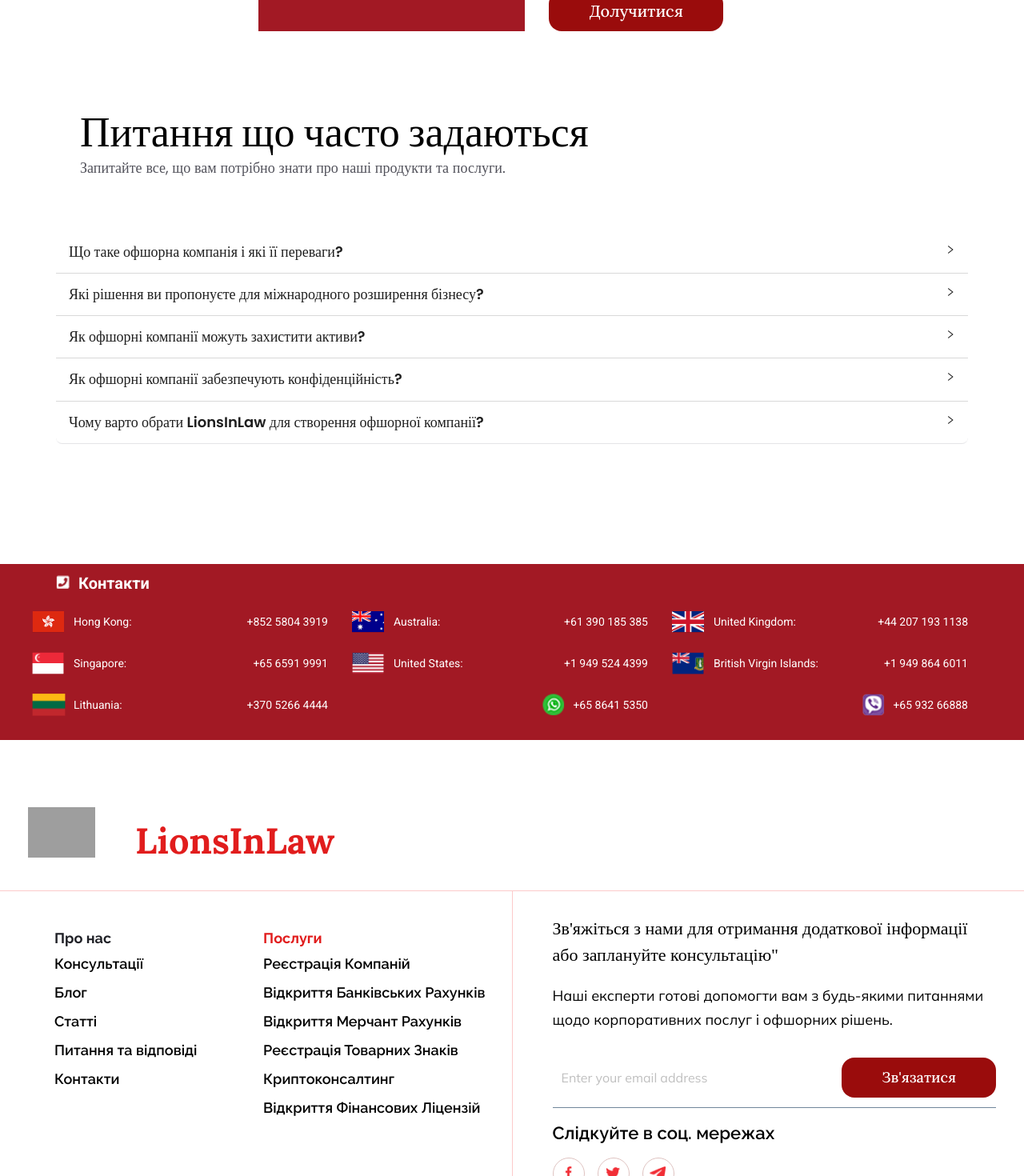
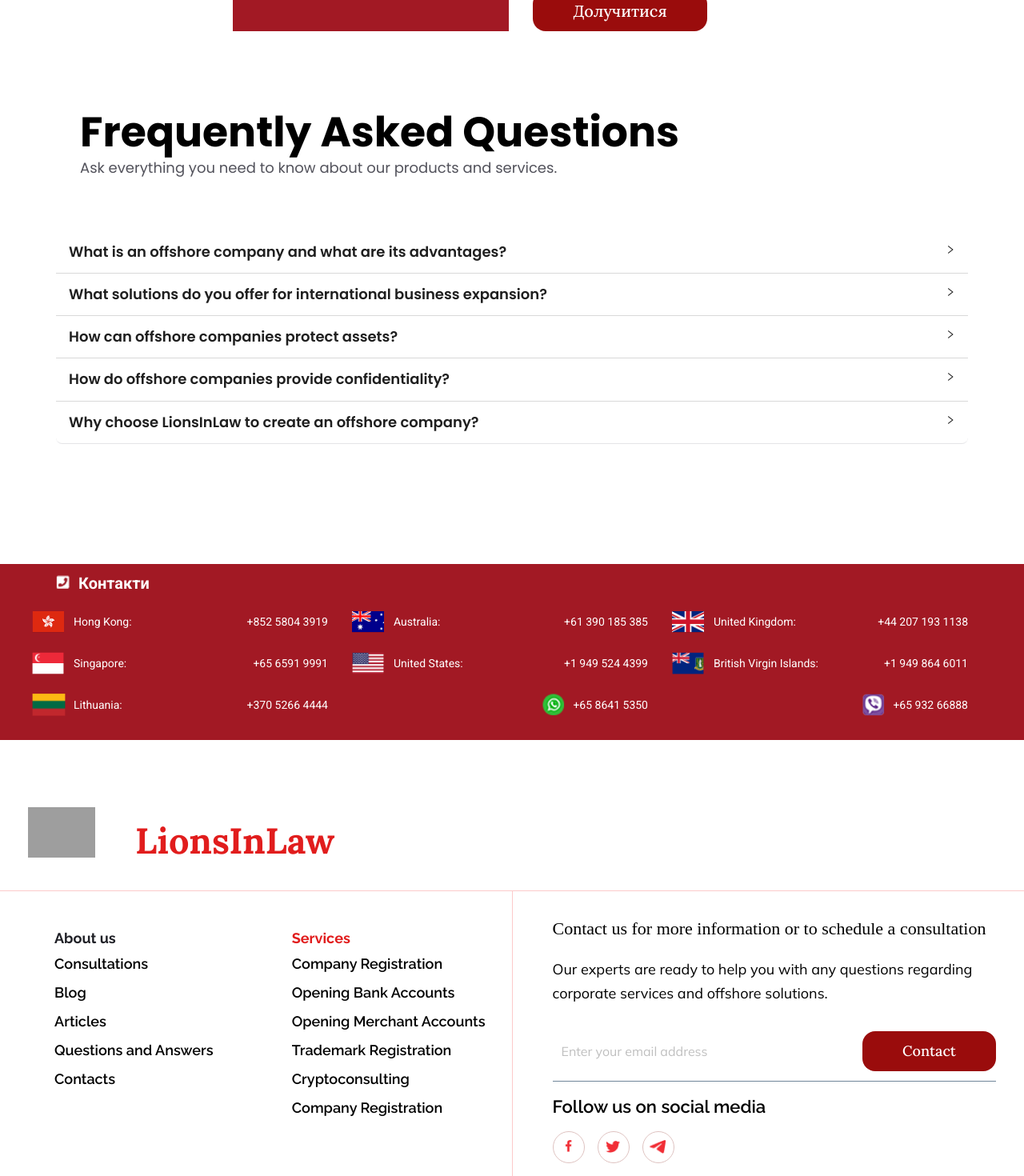
Before and after one commit to MartaMarkiv/lionsinlaw, a React (Vite) app: page /financial-license in a window 1280 px wide. Shown: the part 5220-6690 px from the top of the page at 80% size. Built offline with nearby package versions, Linux system fonts and the light colour scheme; grey boxes are pictures that could not be loaded; a web font is replaced by a local one.

Commit message:
Updated translation

```diff
--- a/src/components/consultingOffshoreComp/ConsultingOffshoreComp.jsx
+++ b/src/components/consultingOffshoreComp/ConsultingOffshoreComp.jsx
@@ -1,5 +1,6 @@
 import { Flex } from "antd";
 import "./style.scss";
+import { useTranslation } from "react-i18next";
 import LinkComponent from "../linkComponent/LinkComponent";
 
 export default function ConsultingOffshoreComp({
@@ -10,6 +11,9 @@ export default function ConsultingOffshoreComp({
   showPrice = true,
   children,
 }) {
+
+  const {t} = useTranslation();
+
   return (
     <div className="consulting-offshore-comp-wrapper">
       <p className="header-block">{title}</p>
@@ -21,7 +25,7 @@ export default function ConsultingOffshoreComp({
             justify="center"
             className="time-block"
           >
-            <p>Підтримка</p>
+            <p>{t("trademark_registration_26")}</p>
             <Flex>
               <span className="hours-value">24/</span>
               <span className="day-value">7</span>
--- a/src/components/faq/Faq.jsx
+++ b/src/components/faq/Faq.jsx
@@ -1,82 +1,64 @@
 import { Collapse } from "antd";
 import "./style.scss";
 import Icon from "../iconComponent/Icon";
+import { useTranslation } from "react-i18next";
 
+export default function Faq() {
+  const {t} = useTranslation();
   const faqList = [
     {
       key: "ask1",
-    label: "Що таке офшорна компанія і які її переваги?",
+      label: t("questions_faq_3"),
       children: (
         <p>
-        Офшорна компанія - це компанія, зареєстрована в юрисдикції, яка пропонує
-        податкові пільги, конфіденційність та легкість ведення бізнесу. Переваги
-        включають оптимізацію податкових витрат, захист активів, підвищену
-        конфіденційність, спрощене управління міжнародною торгівлею та
-        інвестиціями.
+          {t("questions_faq_4")}
         </p>
       ),
     },
     {
       key: "ask2",
-    label: "Які рішення ви пропонуєте для міжнародного розширення бізнесу?",
+      label: t("questions_faq_5"),
       children: (
         <p>
-        Офшорна компанія - це компанія, зареєстрована в юрисдикції, яка пропонує
-        податкові пільги, конфіденційність та легкість ведення бізнесу. Переваги
-        включають оптимізацію податкових витрат, захист активів, підвищену
-        конфіденційність, спрощене управління міжнародною торгівлею та
-        інвестиціями.
+          {t("questions_faq_6")}
         </p>
       ),
       expandIcon: <Icon name="plus" />,
     },
     {
       key: "ask3",
-    label: "Як офшорні компанії можуть захистити активи?",
+      label: t("questions_faq_7"),
       children: (
         <p>
-        Офшорна компанія - це компанія, зареєстрована в юрисдикції, яка пропонує
-        податкові пільги, конфіденційність та легкість ведення бізнесу. Переваги
-        включають оптимізацію податкових витрат, захист активів, підвищену
-        конфіденційність, спрощене управління міжнародною торгівлею та
-        інвестиціями.
+          {t("questions_faq_8")}
         </p>
       ),
     },
     {
       key: "ask4",
-    label: "Як офшорні компанії забезпечують конфіденційність?",
+      label: t("questions_faq_9"),
       children: (
         <p>
-        Офшорна компанія - це компанія, зареєстрована в юрисдикції, яка пропонує
-        податкові пільги, конфіденційність та легкість ведення бізнесу. Переваги
-        включають оптимізацію податкових витрат, захист активів, підвищену
-        конфіденційність, спрощене управління міжнародною торгівлею та
-        інвестиціями.
+          {t("questions_faq_10")}
         </p>
       ),
     },
     {
       key: "ask5",
-    label: "Чому варто обрати LionsInLaw для створення офшорної компанії?",
+      label: t("questions_faq_11"),
       children: (
         <p>
-        Офшорна компанія - це компанія, зареєстрована в юрисдикції, яка пропонує
-        податкові пільги, конфіденційність та легкість ведення бізнесу. Переваги
-        включають оптимізацію податкових витрат, захист активів, підвищену
-        конфіденційність, спрощене управління міжнародною торгівлею та
-        інвестиціями.
+          {t("questions_faq_12")}
         </p>
       ),
     },
   ];
 
-export default function Faq() {
   return (
     <div className="page-content-wrapper faq-wrapper">
-      <p className="title">Питання що часто задаються</p>
+      <p className="title">{t("questions_faq_1")}</p>
       <p className="description">
-        Запитайте все, що вам потрібно знати про наші продукти та послуги.
+        {t("questions_faq_2")}
       </p>
       <Collapse
         className="faq-list"
--- a/src/components/footer/Footer.jsx
+++ b/src/components/footer/Footer.jsx
@@ -2,6 +2,7 @@ import { Button, Flex, Input } from "antd";
 import Icon from "../iconComponent/Icon";
 import "./style.scss";
 import { Link } from "react-router-dom";
+import { useTranslation } from "react-i18next";
 import {
   BANK_ACCOUNT_ROUTE,
   COMPANY_REGISTRATION_ROUTE,
@@ -13,6 +14,7 @@ import {
 } from "../../routes/routes";
 
 export default function Footer() {
+  const {t} = useTranslation();
   return (
     <footer className="footer">
       <Flex className="logo-wrapper" align="center">
@@ -22,38 +24,36 @@ export default function Footer() {
       <Flex className="footer-links-contacts">
         <Flex align="start" justify="space-between">
           <Flex vertical={true} className="page-links">
-            <p>Про нас</p>
-            <Link>Консультації</Link>
-            <Link>Блог</Link>
-            <Link>Статті</Link>
-            <Link>Питання та відповіді</Link>
-            <Link to={CONTACTS_ROUTE}>Контакти</Link>
+            <p>{t("footer_about_us")}</p>
+            <Link>{t("footer_consultation")}</Link>
+            <Link>{t("footer_blog")}</Link>
+            <Link>{t("footer_articles")}</Link>
+            <Link>{t("footer_faq")}</Link>
+            <Link to={CONTACTS_ROUTE}>{t("footer_contacts")}</Link>
           </Flex>
           <Flex vertical={true} className="services-footer">
-            <p>Послуги</p>
+            <p>{t("footer_services")}</p>
             <Link to={`${COMPANY_REGISTRATION_ROUTE}/default`}>
-              Реєстрація Компаній
+              {t("footer_1")}
             </Link>
-            <Link to={BANK_ACCOUNT_ROUTE}>відкриття банківських рахунків</Link>
-            <Link to={MERCHANT_ACCOUNTS_ROUTE}>відкриття мерчант рахунків</Link>
+            <Link to={BANK_ACCOUNT_ROUTE}>{t("footer_2")}</Link>
+            <Link to={MERCHANT_ACCOUNTS_ROUTE}>{t("footer_3")}</Link>
             <Link to={TRADEMARK_REGISTRATION_ROUTE}>
-              реєстрація товарних знаків
+              {t("footer_4")}
             </Link>
-            <Link to={CRYPTO_LICENSE_ROUTE}>криптоконсалтинг</Link>
+            <Link to={CRYPTO_LICENSE_ROUTE}>{t("footer_5")}</Link>
             <Link to={FINANCIAL_LICENSE_ROUTE}>
-              відкриття фінансових ліцензій
+              {t("footer_1")}
             </Link>
           </Flex>
         </Flex>
         <Flex className="contacts-form" justify="flex-end">
           <div>
             <p className="title">
-              Зв'яжіться з нами для отримання додаткової інформації або
-              заплануйте консультацію"
+              {t("footer_7")}
             </p>
             <p className="description">
-              Наші експерти готові допомогти вам з будь-якими питаннями щодо
-              корпоративних послуг і офшорних рішень.
+              {t("footer_8")}
             </p>
             <Flex
               align="center"
@@ -61,9 +61,9 @@ export default function Footer() {
               className="send-email-form"
             >
               <Input type="email" placeholder="Enter your email address" />
-              <Button>Зв'язатися </Button>
+              <Button>{t("footer_10")}</Button>
             </Flex>
-            <p className="secondary-title">Слідкуйте в соц. мережах</p>
+            <p className="secondary-title">{t("footer_11")}</p>
             <Flex align="center">
               <Link
                 to="https://facebook.com/lionsinlawpro"
```
Also changed, not shown: src/pages/trademarkRegistration/TrademarkRegistration.jsx (+25 -34 lines), src/i18n/en.json, src/i18n/es.json, src/i18n/it.json, src/i18n/ua.json. Lines whose indentation alone changed are shown as unchanged.
